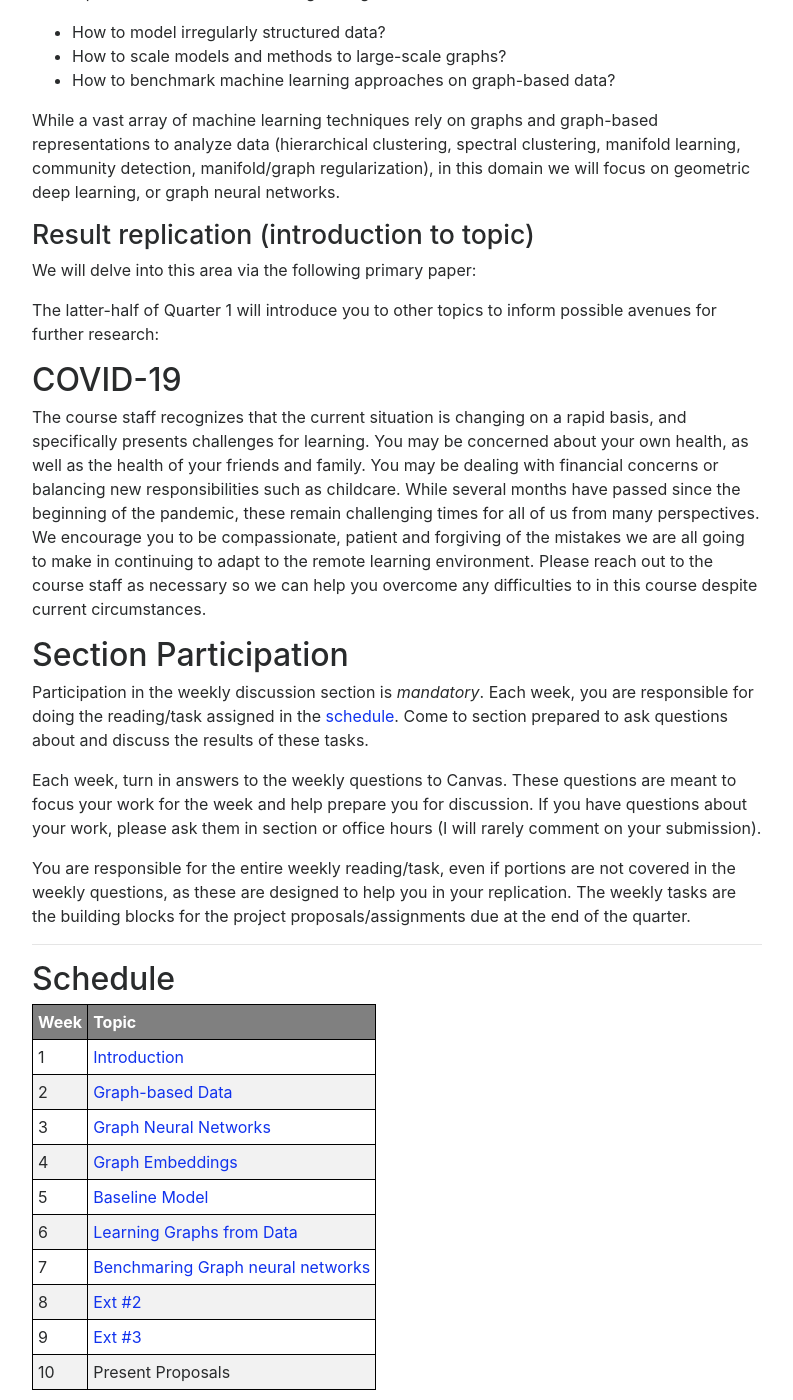
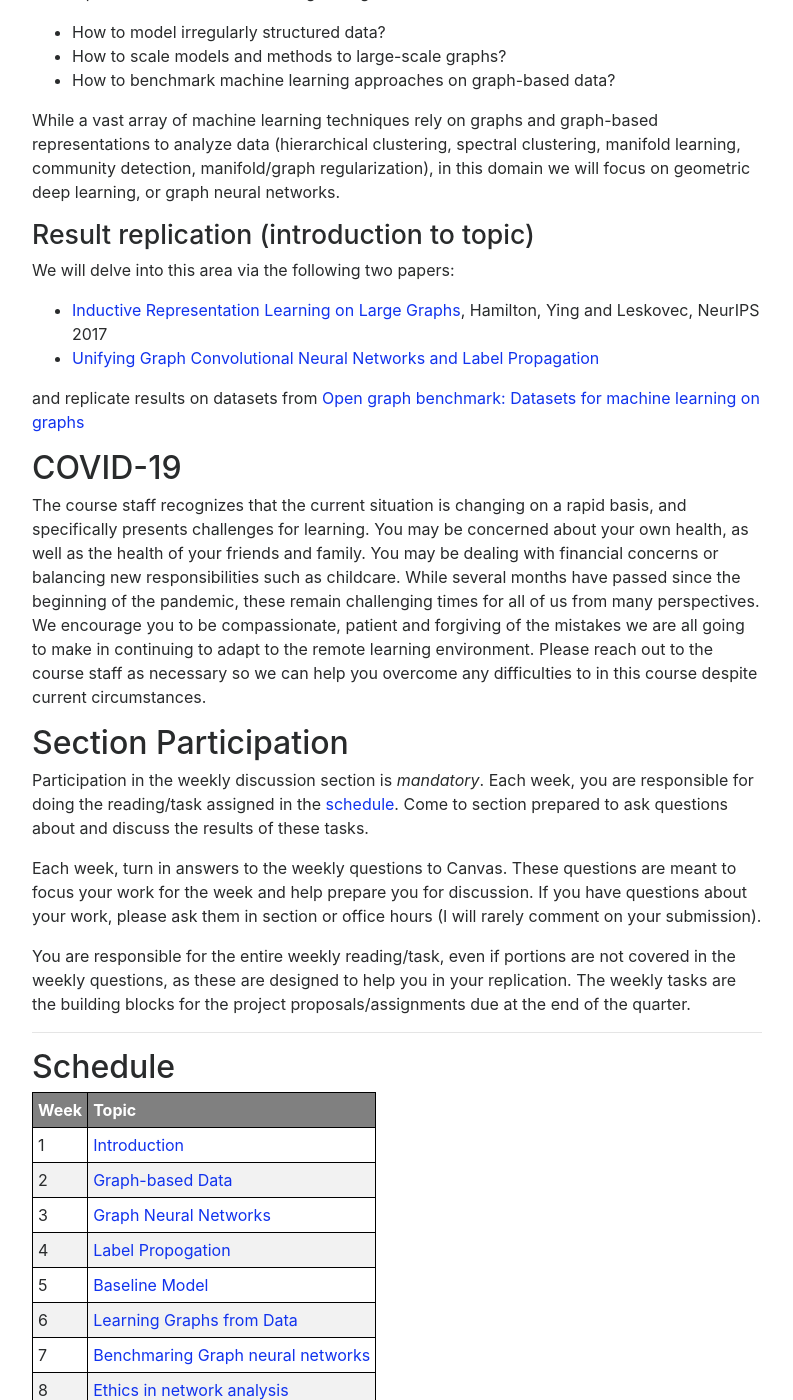
Before and after one commit to gmishne/capstone-graph-analysis, a Jekyll site: the page built from index.md, in a window 1280 px wide and 1400 px high, scrolled down 852 px. Shown: the whole window, without its empty margins (243-1036 px from the left). Built offline with Jekyll 4.4.1, drawn with Linux system fonts in a browser that asks for light colours; nearby versions of some CDN libraries.

Commit message:
updated schedule + replication papers

```diff
--- a/index.md
+++ b/index.md
@@ -32,12 +32,11 @@ While a vast array of machine learning techniques rely on graphs and graph-based
 
 ## Result replication (introduction to topic)
 
-We will delve into this area via the following primary paper:
+We will delve into this area via the following two papers:
+- [Inductive Representation Learning on Large Graphs](https://www-cs.stanford.edu/~jure/pubs/graphsage-nips17.pdf), Hamilton, Ying and Leskovec, NeurIPS 2017
+- [Unifying Graph Convolutional Neural Networks and Label Propagation](https://arxiv.org/pdf/2002.06755)
 
-
-The latter-half of Quarter 1 will introduce you to other topics to
-inform possible avenues for further research:
-
+and replicate results on datasets from [Open graph benchmark: Datasets for machine learning on graphs](https://arxiv.org/abs/2005.00687)
 
 
 # COVID-19
@@ -69,12 +68,12 @@ end of the quarter.
 |1|[Introduction]({{ "weeks/01-Introduction" | absolute_url }})|
 |2|[Graph-based Data]({{ "/weeks/02-Data" | absolute_url }})|
 |3|[Graph Neural Networks]({{ "/weeks/03-Graph-Methods-I" | absolute_url }})|
-|4|[Graph Embeddings]({{ "/weeks/04-Graph-Methods-II" | absolute_url }})|
+|4|[Label Propogation]({{ "/weeks/04-Label-Propogation" | absolute_url }})|
 |5|[Baseline Model]({{ "/weeks/05-Baseline-Model" | absolute_url }})|
 |6|[Learning Graphs from Data]({{ "/weeks/06-Graph-Learning" | absolute_url }})|
 |7|[Benchmaring Graph neural networks]({{ "/weeks/07-Benchmark" | absolute_url }})|
-|8|[Ext #2]({{ "/weeks/08-Ext-2" | absolute_url }})|
-|9|[Ext #3]({{ "/weeks/09-Ext-3" | absolute_url }})|
+|8|[Ethics in network analysis]({{ "/weeks/08-ethics" | absolute_url }})|
+|9|[Graph Embeddings]({{ "/weeks/09-Graph-Methods-II" | absolute_url }})|
 |10|Present Proposals|
 
 ---
```
Also changed, not shown: weeks/03-Graph-Methods-I.md (+1 -1 lines), weeks/04-Label-Propogation.md (renamed from weeks/08-Ext-2.md, +4 -4 lines), weeks/08-ethics.md (renamed from weeks/09-Ext-3.md, +2 -2 lines), weeks/09-Graph-Methods-II.md (renamed from weeks/04-Graph-Methods-II.md, +1 -1 lines).
